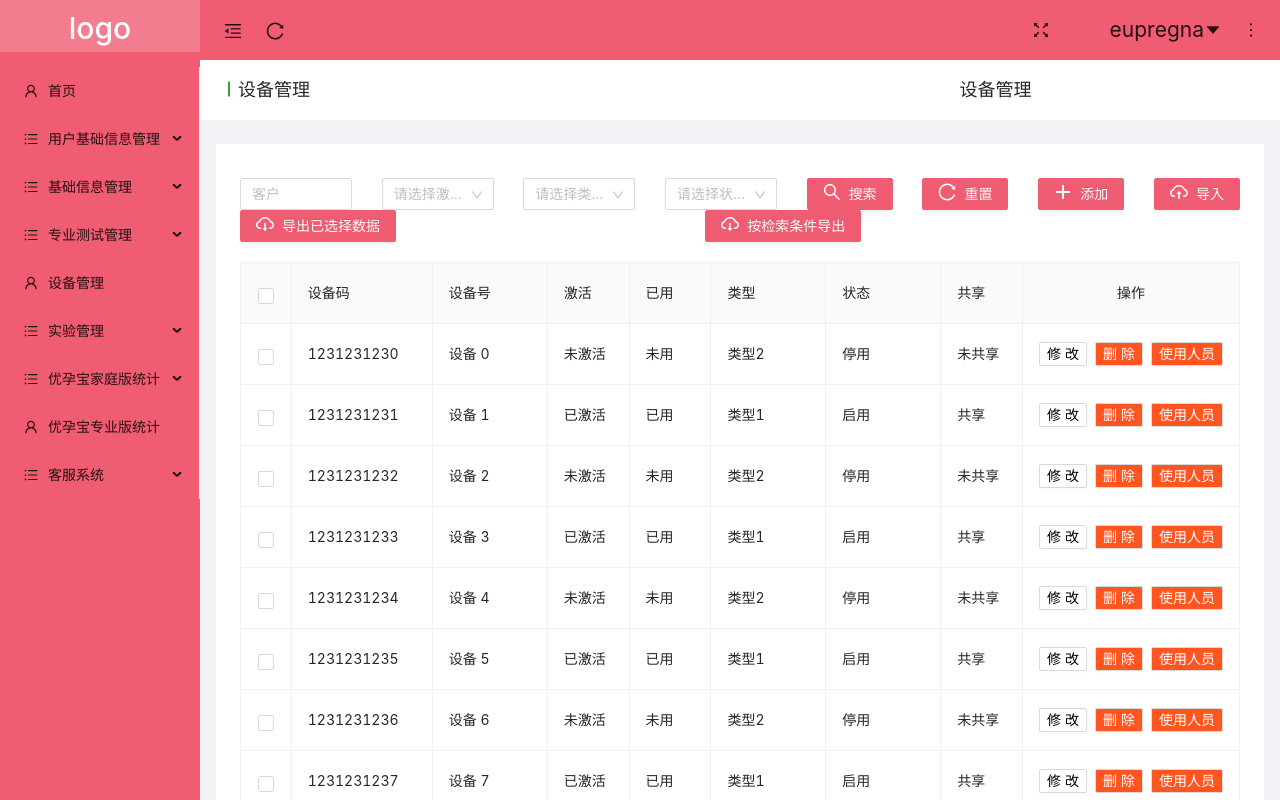
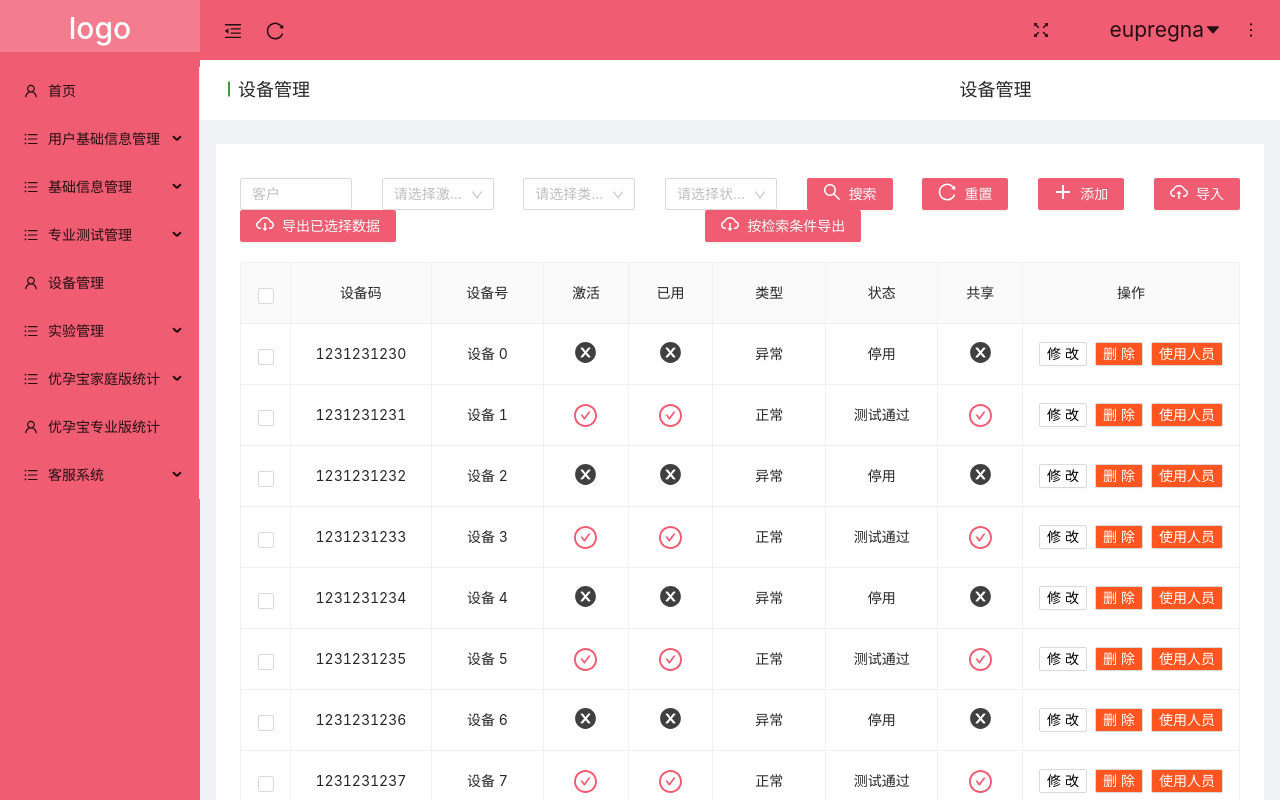
Before and after one commit to MengkiDLufee/yyb_amdin, a React (Create React App) app: page /device in a window 1280 px wide. Shown: the top 800 px of the page. Built offline with nearby package versions, Linux system fonts and the light colour scheme.

Commit message:
表格中增加icon

```diff
--- a/src/pages/admin/admin.jsx
+++ b/src/pages/admin/admin.jsx
@@ -143,7 +143,7 @@ export default class Admin extends Component {
 
     render() {
         return (
-            <Layout style={{height:'100%'}}>
+            <Layout className="layout">
               {/* 左侧导航栏 */}
             <Sider trigger={null} collapsible collapsed={this.state.collapsed}  className="left-nav">
               <div className="logo" ><h1 style={{color:'white',paddingTop:'5px'}}>logo</h1></div>
@@ -252,7 +252,7 @@ export default class Admin extends Component {
 
               {/* 内容部分二级路由配置 */}
               <Content
-                style={{ margin: '24px 16px', padding: 24,background:'white'}}
+                style={{ margin: '24px 16px', padding: 24,background:'white',minHeight:"800"}}
               >
                 <Switch>
                   <Route path="/home" exact component={Home} />
--- a/src/pages/admin/index.less
+++ b/src/pages/admin/index.less
@@ -1,3 +1,7 @@
+.layout {
+  height: 100%;
+}
+
 .trigger {
   font-size: 18px;
   line-height: 64px;
--- a/src/pages/deviceManagement/deviceManagement.jsx
+++ b/src/pages/deviceManagement/deviceManagement.jsx
@@ -1,6 +1,13 @@
 import React, { Component } from 'react'
 import { Table ,Button , Input , Row, Col ,Select, Space ,Modal} from 'antd';
-import {ReloadOutlined, SearchOutlined ,PlusOutlined, CloudUploadOutlined, CloudDownloadOutlined} from '@ant-design/icons'
+import {ReloadOutlined,
+        SearchOutlined ,
+        PlusOutlined,
+        CloudUploadOutlined,
+        CloudDownloadOutlined,
+        CheckCircleOutlined,
+        CloseCircleTwoTone
+        } from '@ant-design/icons'
 // import Column from 'antd/lib/table/Column';
 
 
@@ -17,21 +24,21 @@ const { Option } = Select;
       key: i,
       dev_code: `123123123${i}`,
       dev_num: `设备 ${i}`,
-      on: `已激活`,
-      used:`已用`,
-      type:`类型1`,
-      status :`启用 `,
-      share :`共享`,
+      on: 0,
+      used:0,
+      type:`正常`,
+      status :`测试通过 `,
+      share :0,
     });} else {
       data.push({
         key: i,
         dev_code: `123123123${i}`,
         dev_num: `设备 ${i}`,
-        on: `未激活`,
-        used:`未用`,
-        type:`类型2`,
+        on: 1,
+        used:1,
+        type:`异常`,
         status :`停用 `,
-        share :`未共享`,
+        share :1,
       });
     }
   }
@@ -50,36 +57,66 @@ export default class DeviceManagement extends Component {
       title: '设备码',
       dataIndex: 'dev_code',
       width: 150,
+      align:'center',
     },
     {
       title: '设备号',
       dataIndex: 'dev_num',
       width: 150,
+      align:'center',
     },
     {
       title: '激活',
+      key:'on',
       dataIndex: 'on',
       width: 100,
-    },
+      align:'center',
+      render: on =>{
+          if (on === 0) {
+            return (<CheckCircleOutlined style={{color:'#f05d73',fontSize:'23px',verticalAlign:'middle'}} />)
+          } else if(on === 1) {
+            return (<CloseCircleTwoTone   style={{fontSize:'25px',color:'white'}} twoToneColor="gary" />)
+          }
+        }
+      },
+
     {
       title: '已用',
       dataIndex: 'used',
       width: 100,
+      align:'center',
+      render: used =>{
+        if (used === 0) {
+          return (<CheckCircleOutlined style={{color:'#f05d73',fontSize:'23px',verticalAlign:'middle'}} />)
+        } else if(used === 1) {
+          return (<CloseCircleTwoTone   style={{fontSize:'25px',color:'white'}} twoToneColor="gary" />)
+        }
+      }
     },
     {
       title: '类型',
       dataIndex: 'type',
       width: 150,
+      align:'center',
     },
     {
       title: '状态',
       dataIndex: 'status',
       width: 150,
+      align:'center',
     },
     {
       title: '共享',
       dataIndex: 'share',
       width: 100,
+      align:'center',
+      render: share =>{
+        if (share === 0) {
+          return (<CheckCircleOutlined style={{color:'#f05d73',fontSize:'23px',verticalAlign:'middle'}} />)
+        } else if(share === 1) {
+          return (<CloseCircleTwoTone   style={{fontSize:'25px',color:'white'}} twoToneColor="gary" />)
+        }
+      }
     },
     {
       title: '操作',
@@ -193,6 +230,11 @@ export default class DeviceManagement extends Component {
     console.log('使用人员',record)
   };
 
+  handTablechange = (pagination) =>{
+    console.log(pagination)
+
+  };
+
 
 
     render() {
@@ -260,6 +302,8 @@ export default class DeviceManagement extends Component {
                   rowSelection={rowSelection}
                   style={{margin:'20px 0',borderBottom:'1px,soild'}}
                   pagination={ this.paginationProps}
+                  onChange={this.handTablechange}
+
                   />
                 </div>
                 {/* 添加弹窗 */}
--- a/src/pages/yybHomeEditionStatistics/testData.jsx
+++ b/src/pages/yybHomeEditionStatistics/testData.jsx
@@ -75,7 +75,21 @@ const columns = [
 
 
 export default class TestData extends Component {
+    state = {
+      paginationparams:{
+        current:1,
+        pageSzie:10,
+      }
+    }
 
+    handTablechange = (pagination) =>{
+      console.log(pagination)
+      this.setState({
+        current:pagination.current,
+        pageSzie:pagination.pageSzie,
+      })
+      console.log('表格参数',this.state.paginationparams)
+    }
 
 
     render() {
@@ -137,6 +151,7 @@ export default class TestData extends Component {
             showQuickJumper:true,
             showSizeChanger:true
           }}
+          onChange={this.handTablechange}
           />
         </div>
       </div>
```
Also changed, not shown: src/pages/deviceManagement/index.less (added, +25 -0 lines), src/style.less (+0 -9 lines).
